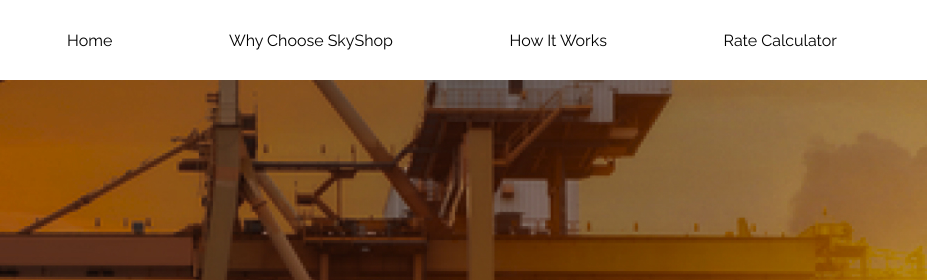
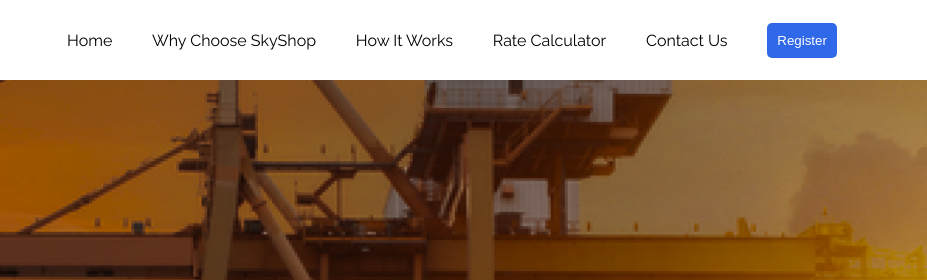
Before and after one commit to DevYoma/SkyShop, a plain HTML site: page index.html in a window 1280 px wide. Shown: the top 280 px of the page, 353-1280 px from the left. Drawn offline with Linux system fonts and the light colour scheme; a script that the page names is missing.

Commit message:
additional html, introduced a css bug though

```diff
--- a/index.html
+++ b/index.html
@@ -34,14 +34,14 @@
         <a href="#">
           <p>Rate Calculator</p>
         </a>
-        <!-- <a href="#footer">
+        <a href="#footer">
           <p>Contact Us</p>
         </a>
         <a href="#">
           <button>
             <p>Register</p>
           </button>
-        </a> -->
+        </a>
 
       </div>
 
```
